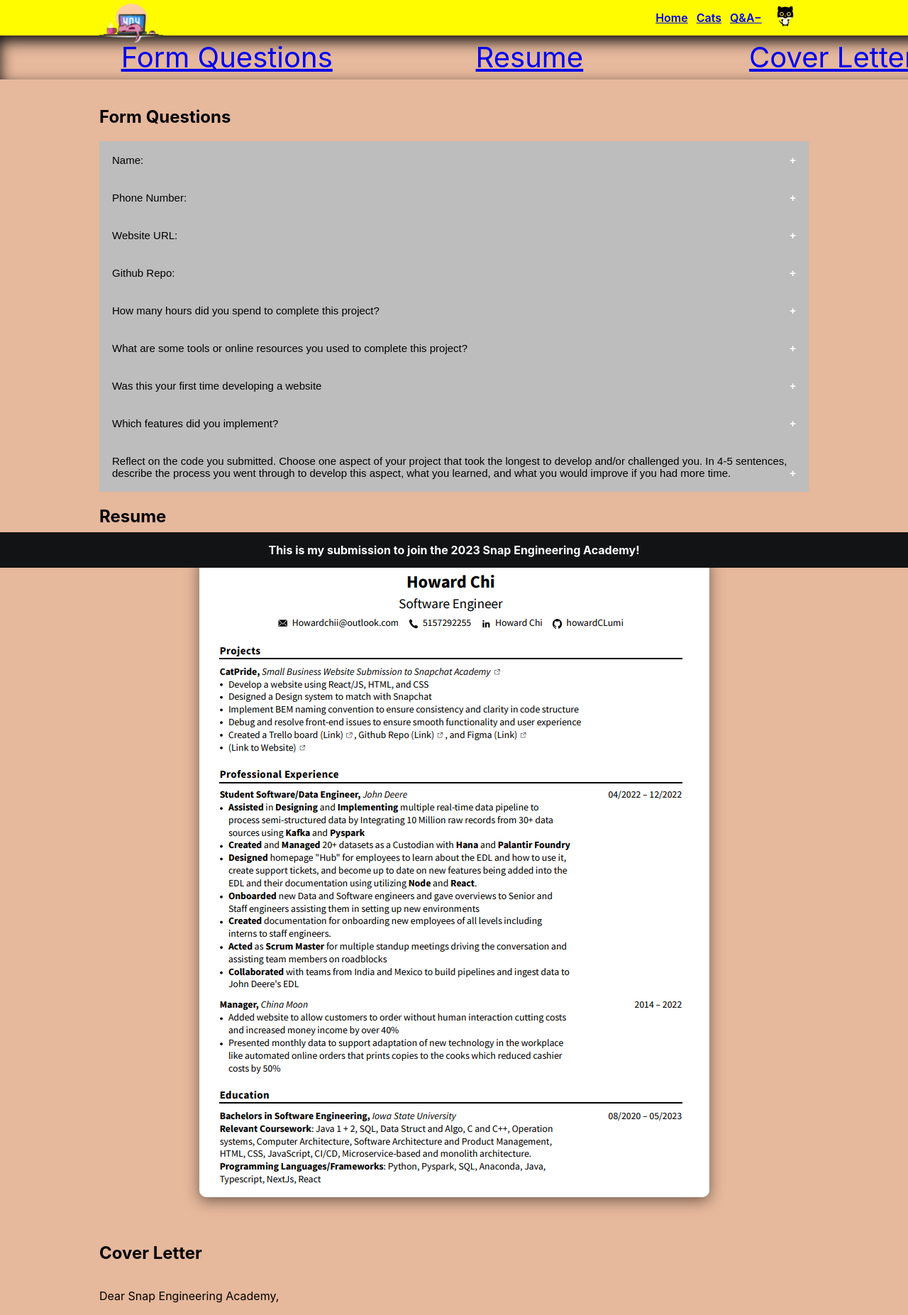
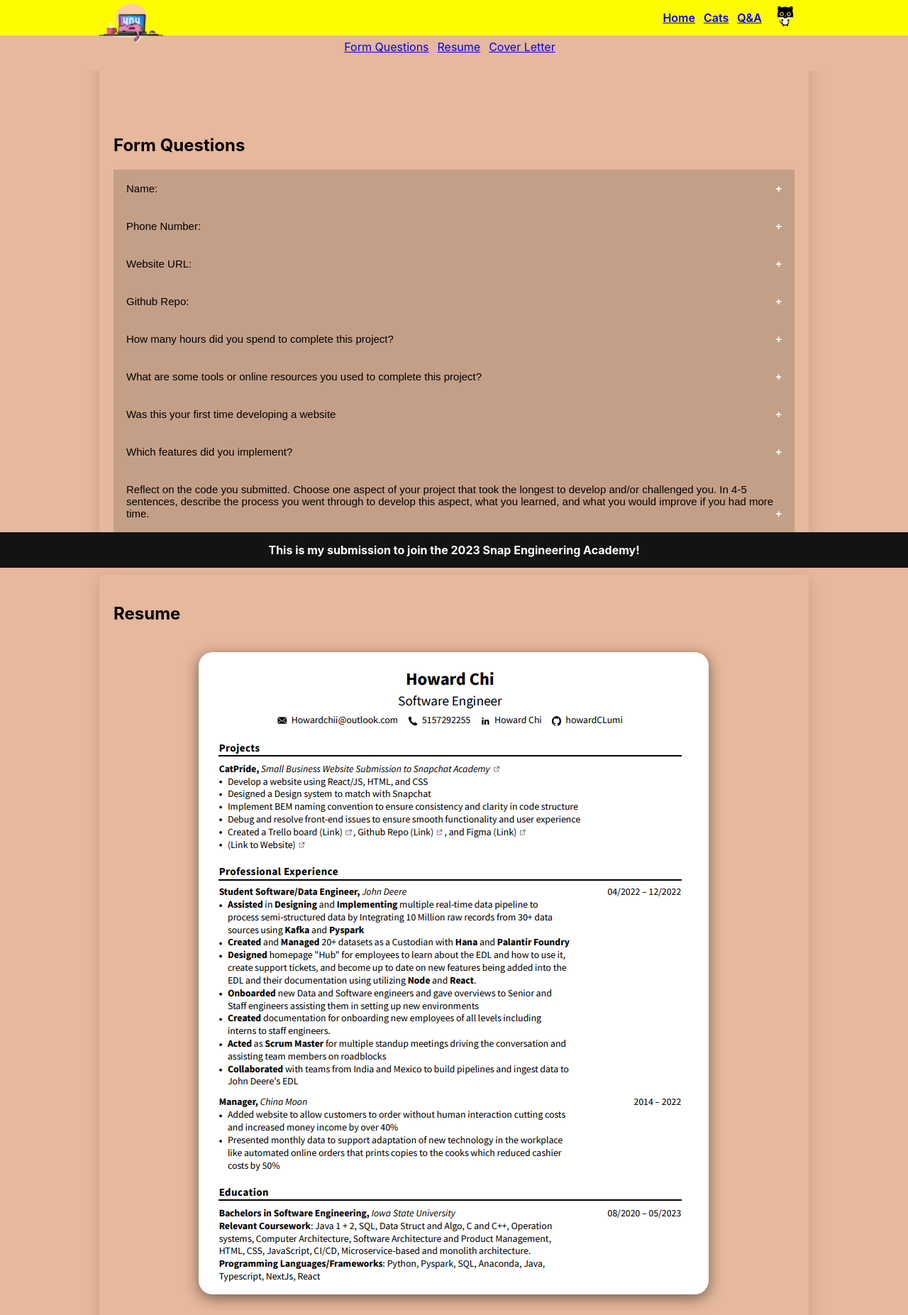
Before and after one commit to howardCLumi/snapchat, a React (Create React App) app: page /faq in a window 1280 px wide. Shown: the top 1853 px of the page at 71% size. Built offline with nearby package versions, Linux system fonts and the light colour scheme.

Commit message:
fixed Q&A page format. looks nice now!!

```diff
--- a/src/pages/Faq.css
+++ b/src/pages/Faq.css
@@ -7,28 +7,27 @@
 .faq__parallax {
   min-height: 50px;
   background-image: url("faq-kitty.jpg") no-repeat center 50%;
-  box-shadow: inset 0 8px 20px #0d0d0d;
   background-size: cover;
   background-color: #e6b89c;
   position: fixed;
   width: 100%;
   z-index: 1;
-  padding-left: 100px;
 }
 .faq__form {
   margin-top: 100px;
 }
 .faq__header {
-  width: 100%;
-  display: grid;
+  max-width: 1000px;
+  height: 100%;
+  margin: 0 auto;
+  display: flex;
+  flex-direction: row;
   justify-content: center;
-  grid-template-columns: 1fr 1fr 1fr;
-  font-size: 40px;
-  padding: 0.5%;
+  align-items: center;
+  padding-top: 0.5%;
 }
 .faq__header > a {
-  display: flex;
-  justify-self: center;
+  margin-right: 12px;
 }
 .faq__header > h1 {
   padding: 100px;
@@ -50,12 +49,12 @@
   box-shadow: inset 0 8px 20px #0d0d0d;
 }
 .collapsible {
-  background-color: #bdbdbd;
+  background-color: #c49f88;
   color: black;
   cursor: pointer;
   padding: 18px;
   width: 100%;
-  border: none;
+  border: #0d0d0d;
   text-align: left;
   outline: none;
   font-size: 15px;
@@ -69,14 +68,33 @@
 }
 
 .active:after {
-  content: "\2212";
+  /*content: "\2212";*/
+}
+.faq__cover-letter-real-container {
+  box-shadow: 0 5px 20px #c49f88;
+  padding: 2%;
+  margin-top: 20px;
+  margin-bottom: 200px;
+}
+.faq__form-real-container {
+  box-shadow: 0 5px 20px #c49f88;
+  padding: 2%;
+  margin-top: 20px;
+  margin-bottom: 20px;
+}
+.faq__resume-real-container {
+  box-shadow: 0 5px 20px #c49f88;
+  padding: 2%;
+  margin-top: 20px;
+  margin-bottom: 20px;
 }
 .faq__resume-container {
   margin: auto;
   padding: 20px;
+  margin-left: 100px;
 }
 .faq__resume {
-  border-radius: 10px;
+  border-radius: 20px;
   box-shadow: 0 5px 20px rgba(0, 0, 0, 0.5);
 }
 .faq__cover-letter {
--- a/src/pages/Faq.js
+++ b/src/pages/Faq.js
@@ -144,12 +144,13 @@
       <div className="faq__parallax">
         <div className="faq__header">
           <a href="#form-questions">Form Questions</a>
-          <a href="#resume-faq">Resume</a>
+          <a href="#resume">Resume</a>
           <a href="#cover-letter">Cover Letter</a>
         </div>
       </div>
       <div className="faq">
         <div className="faq__container">
+          <div className="faq__form-real-container">
             <h2 id="form-questions" className="faq__form">
               Form Questions
             </h2>
@@ -161,43 +162,49 @@
                 </div>
               </>
             ))}
+          </div>
+
+          <div className="faq__resume-real-container">
             <h2 id="resume" className="faq__resume-title">
               Resume
             </h2>
             <div className="faq__resume-container">
               <img src={resume} className="faq__resume" alt="resume"></img>
             </div>
+          </div>
+          <div className="faq__cover-letter-real-container">
             <h2 id="cover-letter" className="faq__cover-letter">
               Cover Letter
             </h2>
             <div className="faq__cover-letter-text">
               <p>Dear Snap Engineering Academy,</p>
               <p>
-              I am excited to submit my Website and potentionally move on to the
-              final round for a position at Snap Engineering Academy. As a
-              transfer student in Software Engineering, I have tried my best to
-              hone my skills in software engineering, programming, and data
+                I am excited to submit my Website and potentionally move on to
+                the final round for a position at Snap Engineering Academy. As a
+                transfer student in Software Engineering, I have tried my best
+                to hone my skills in software engineering, programming, and data
                 analysis through hands-on experience and academic coursework. My
-              passion for innovation and technology has driven me to explore the
-              latest advancements in the field and learn new technologies to
-              stay current in this ever-evolving industry.
+                passion for innovation and technology has driven me to explore
+                the latest advancements in the field and learn new technologies
+                to stay current in this ever-evolving industry.
               </p>
               <p>
                 My previous work experience as a software engineer at John Deere
                 has given me the opportunity to develop and deliver successful
                 software solutions. I have gained proficiency in programming
                 languages such as Python, Java, and Web Developing languages. I
-              have also gained experience in agile development methodologies and
-              understand the importance of teamwork, communication, and
+                have also gained experience in agile development methodologies
+                and understand the importance of teamwork, communication, and
                 collaboration in achieving project goals.
               </p>
               <p>
-              I am drawn to Snapchat's commitment to creativity, innovation, and
-              the company's unique culture. I am excited to join the Snap
-              Engineering Academy team and contribute to developing high-quality
-              software solutions that enhance the user experience. I am
-              confident that my technical skills, passion for innovation, and
-              eagerness to learn will make me a valuable addition to your team.
+                I am drawn to Snapchat's commitment to creativity, innovation,
+                and the company's unique culture. I am excited to join the Snap
+                Engineering Academy team and contribute to developing
+                high-quality software solutions that enhance the user
+                experience. I am confident that my technical skills, passion for
+                innovation, and eagerness to learn will make me a valuable
+                addition to your team.
               </p>
               <p>
                 Thank you for your time and consideration. I look forward to the
@@ -207,6 +214,7 @@
             </div>
           </div>
         </div>
+      </div>
     </>
   );
 };
```
Lines whose indentation alone changed are shown as unchanged.
